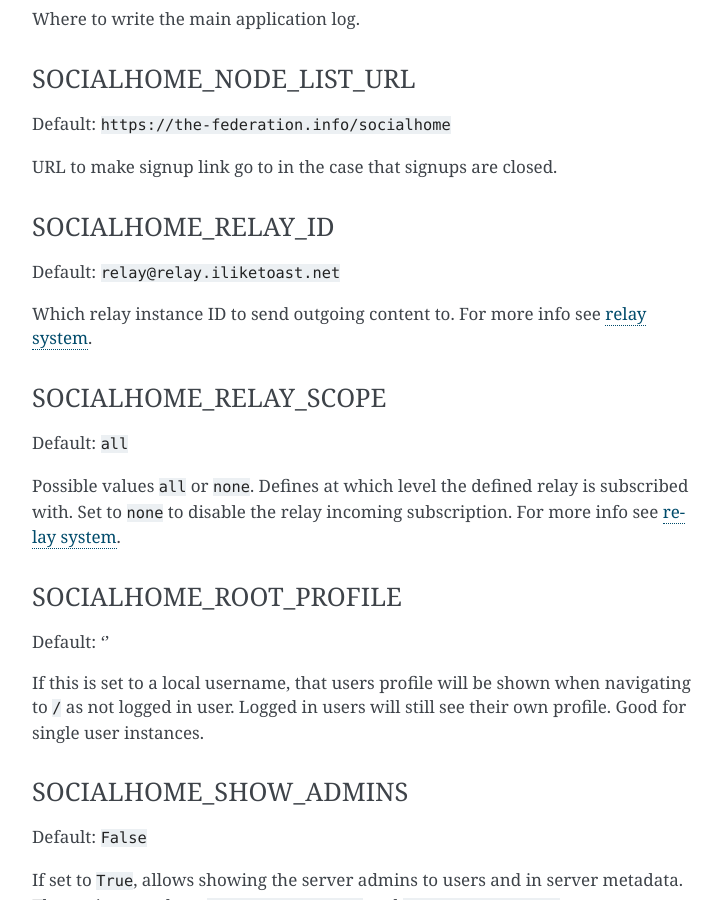
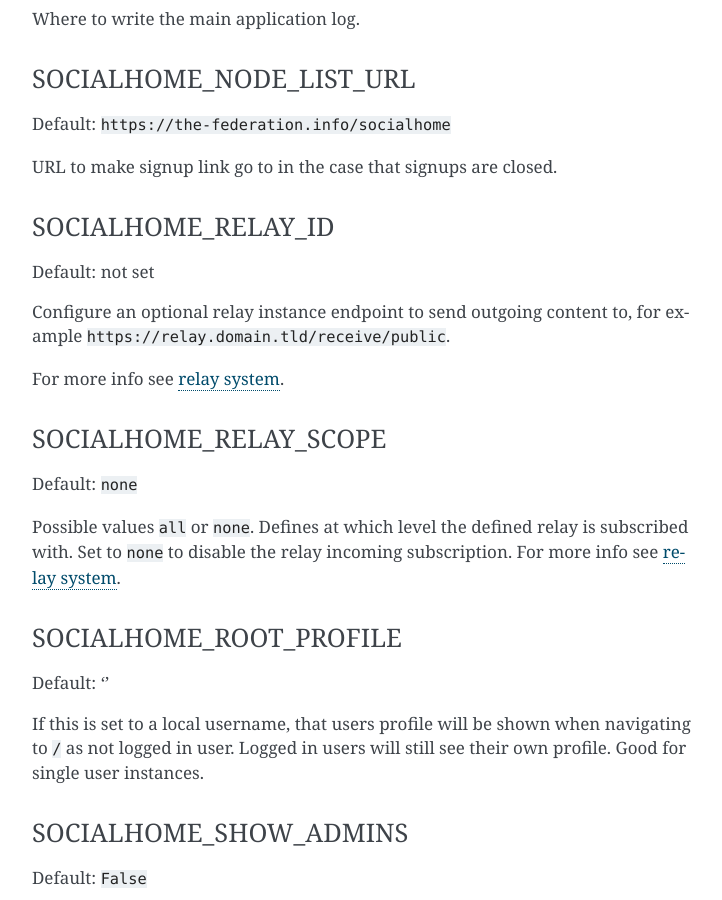
Before and after one commit to jaywink/socialhome, a Sphinx documentation site: the page built from docs/running.rst, in a window 1280 px wide and 900 px high, scrolled down 8446 px. Shown: the whole window, without its empty margins (388-1110 px from the left). Built offline with Sphinx 7.4.7, drawn with Linux system fonts in a browser that asks for light colours.

Commit message:
Stop delivering or subscribing to Diaspora relays by default
Stop delivering public content to the Diaspora relay system by default. It's still
possible to configure this by explicitly setting ``SOCIALHOME_RELAY_ID`` to the chosen
relay endpoint, however by default it is now unset. Also change the default value of
``SOCIALHOME_RELAY_SCOPE`` from ``all`` to ``none`` (ie not subscribing to relays).

```diff
--- a/docs/running.rst
+++ b/docs/running.rst
@@ -368,16 +368,21 @@ URL to make signup link go to in the case that signups are closed.
 SOCIALHOME_RELAY_ID
 ...................
 
-Default: ``relay@relay.iliketoast.net``
+Default: not set
 
-Which relay instance ID to send outgoing content to. For more info see `relay system <https://git.feneas.org/jaywink/social-relay>`_.
+Configure an optional relay instance endpoint to send outgoing content to,
+for example ``https://relay.domain.tld/receive/public``.
+
+For more info see `relay system <https://git.feneas.org/jaywink/social-relay>`_.
 
 SOCIALHOME_RELAY_SCOPE
 ......................
 
-Default: ``all``
+Default: ``none``
 
-Possible values ``all`` or ``none``. Defines at which level the defined relay is subscribed with. Set to ``none`` to disable the relay incoming subscription. For more info see `relay system <https://git.feneas.org/jaywink/social-relay>`_.
+Possible values ``all`` or ``none``. Defines at which level the defined relay is subscribed with.
+Set to ``none`` to disable the relay incoming subscription.
+For more info see `relay system <https://git.feneas.org/jaywink/social-relay>`_.
 
 SOCIALHOME_ROOT_PROFILE
 .......................
```
Also changed, not shown: docs/changelog.rst (+8 -0 lines), 4 other files.
